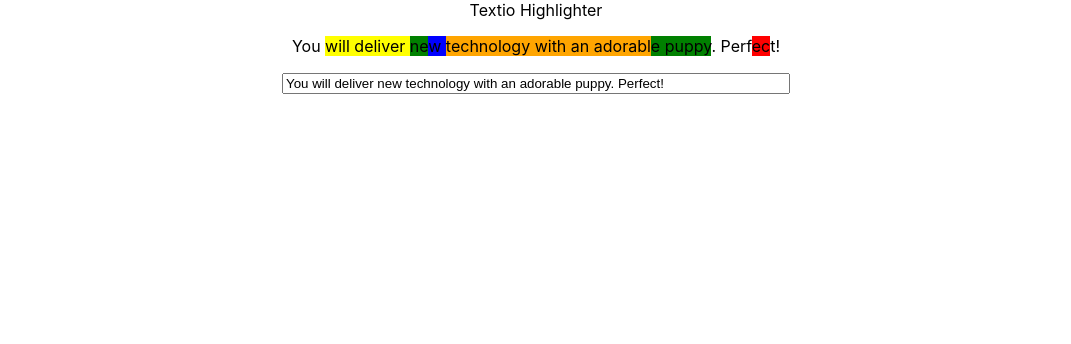
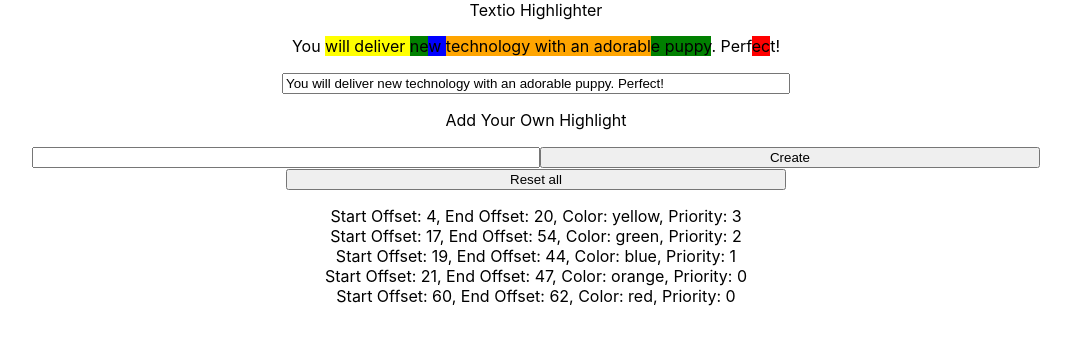
Before and after one commit to BrandiBalentine/highlighter-app, a React (Create React App) app: page / in a window 1280 px wide. Shown: the top 344 px of the page, without its empty margins (104-1175 px from the left). Built offline with nearby package versions, Linux system fonts and the light colour scheme.

Commit message:
add your own highlight

```diff
--- a/src/App.css
+++ b/src/App.css
@@ -30,7 +30,3 @@
     transform: rotate(360deg);
   }
 }
-
-input {
-  width: 500px;
-}
--- a/src/App.js
+++ b/src/App.js
@@ -6,23 +6,59 @@
 
   constructor(props) {
     super(props);
-    this.state = { text: defaultString, highlightedText: [] };
+    this.state = { text: defaultString,
+                   highlightedText: [],
+                   highlights: this.extractHighlights(defaultHighlights),
+                   newHighlight: '' };
     this.handleChange = this.handleChange.bind(this);
+    this.setNewHighlight = this.setNewHighlight.bind(this);
+    this.addHighlight = this.addHighlight.bind(this);
+    this.resetHighlights = this.resetHighlights.bind(this);
+    this.defaultHighlights = defaultHighlights;
   }
 
   componentDidMount() {
-    let fragments = this.createStringFragments(this.createNewHighlights(this.dataSort(defaultHighlights)));
+    let fragments = this.stringFragmentsFromHighlights(defaultHighlights);
     this.setState({ highlightedText: fragments});
   }
-
 
   handleChange(e) {
     this.setState({ text: e.target.value });
     this.setState({
       text: e.target.value
     }, () => {
-      let fragments = this.createStringFragments(this.createNewHighlights(this.dataSort(defaultHighlights)));
+      let fragments = this.stringFragmentsFromHighlights(defaultHighlights);
       this.setState({ highlightedText: fragments});
+    })
+  }
+
+  setNewHighlight(e) {
+    this.setState({ newHighlight: e.target.value });
+  }
+
+  resetHighlights() {
+    this.setState({ highlights: [] });
+  }
+
+  addHighlight() {
+    let highlightString = this.state.newHighlight.split(',');
+    let highlight = {startOffset: parseInt(highlightString[0]),
+                     endOffset: parseInt(highlightString[1]),
+                     color: highlightString[2],
+                     priority: parseInt(highlightString[3])};
+    this.defaultHighlights.push(highlight);
+    let fragments = this.stringFragmentsFromHighlights(this.defaultHighlights);
+    this.setState({ highlights: [...this.state.highlights, this.extractHighlights(this.createNewHighlights(this.defaultHighlights))] });
+    this.setState({ highlightedText: fragments});
+  }
+
+  stringFragmentsFromHighlights(highlights) {
+    return (this.createStringFragments(this.createNewHighlights(this.dataSort(highlights))));
+  }
+
+  extractHighlights(highlights) {
+    return highlights.map((highlight, index) => {
+      return React.createElement("li", {key: `highlight-${index}`}, `Start Offset: ${highlight.startOffset}, End Offset: ${highlight.endOffset}, Color: ${highlight.color}, Priority: ${highlight.priority}`);
     })
   }
 
@@ -65,13 +101,18 @@
       let existing = highlights[i - 1];
 
       if (current.startOffset >= existing.endOffset) { continue }
+      if (current.startOffset === existing.startOffset &&
+          current.endOffset === existing.endOffset &&
+          current.color === existing.color) {
+            highlights.splice(i, 1);
+            continue;
+          }
 
       let currentHasPriority = current.priority < existing.priority;
       let currentStartsSame = current.startOffset === existing.startOffset;
-      let currentEndsAfter = current.startOffset > existing.startOffset && current.endOffset > existing.endOffset;
-      let currentEndsBefore = current.startOffset > existing.startOffset && current.endOffset < existing.endOffset;
+      let currentEndsAfter = current.endOffset > existing.endOffset;
+      let currentEndsBefore = current.endOffset < existing.endOffset;
 
-      // current starts same
       if (currentStartsSame) {
         if (currentHasPriority) {
           if (current.endOffset > existing.endOffset) {
@@ -91,12 +132,13 @@
       }
 
       if (currentEndsAfter) {
-        tempHighlights.push(this.newHighlight(existing.startOffset, current.startOffset, existing));
         if (currentHasPriority) {
+          tempHighlights.push(this.newHighlight(existing.startOffset, current.startOffset, existing));
           tempHighlights.push(this.newHighlight(current.startOffset, existing.endOffset, current));
           tempHighlights.push(this.newHighlight(existing.endOffset, current.endOffset, current));
         } else {
-          tempHighlights.push(current);
+          tempHighlights.push(this.newHighlight(existing.startOffset, existing.endOffset, existing));
+          tempHighlights.push(this.newHighlight(existing.endOffset, current.endOffset, current));
         }
         highlights.splice(i - 1, 2, ...tempHighlights);
         return this.createNewHighlights(this.dataSort(highlights));
@@ -106,7 +148,7 @@
         if (currentHasPriority) {
           tempHighlights.push(this.newHighlight(existing.startOffset, current.startOffset, existing));
           tempHighlights.push(current);
-          tempHighlights.push(this.newHighlight(current.startOffset, existing.startOffset, existing));
+          tempHighlights.push(this.newHighlight(current.endOffset, existing.endOffset, existing));
           highlights.splice(i - 1, 2, ...tempHighlights);
           return this.createNewHighlights(this.dataSort(highlights));
         }
@@ -123,9 +165,29 @@
         <main>
           <p>{this.state.highlightedText}</p>
           <input
+            value={this.state.text}
             onChange={this.handleChange}
-            value={this.state.text}
           />
+          <div>
+            <p>Add Your Own Highlight</p>
+            <input
+              value={this.state.newHighlight}
+              onChange={this.setNewHighlight}
+            />
+            <input
+              type="submit"
+              onClick={this.addHighlight}
+              value="Create"
+            />
+          </div>
+          <div>
+            <input
+                type="submit"
+                onClick={this.resetHighlights}
+                value="Reset all"
+              />
+          </div>
+          <ul>{this.state.highlights}</ul>
         </main>
       </div>
     );
--- a/src/index.css
+++ b/src/index.css
@@ -12,3 +12,12 @@
   font-family: source-code-pro, Menlo, Monaco, Consolas, "Courier New",
     monospace;
 }
+
+input {
+  width: 500px;
+}
+
+ul {
+  list-style: none;
+  padding: 0;
+}
```
